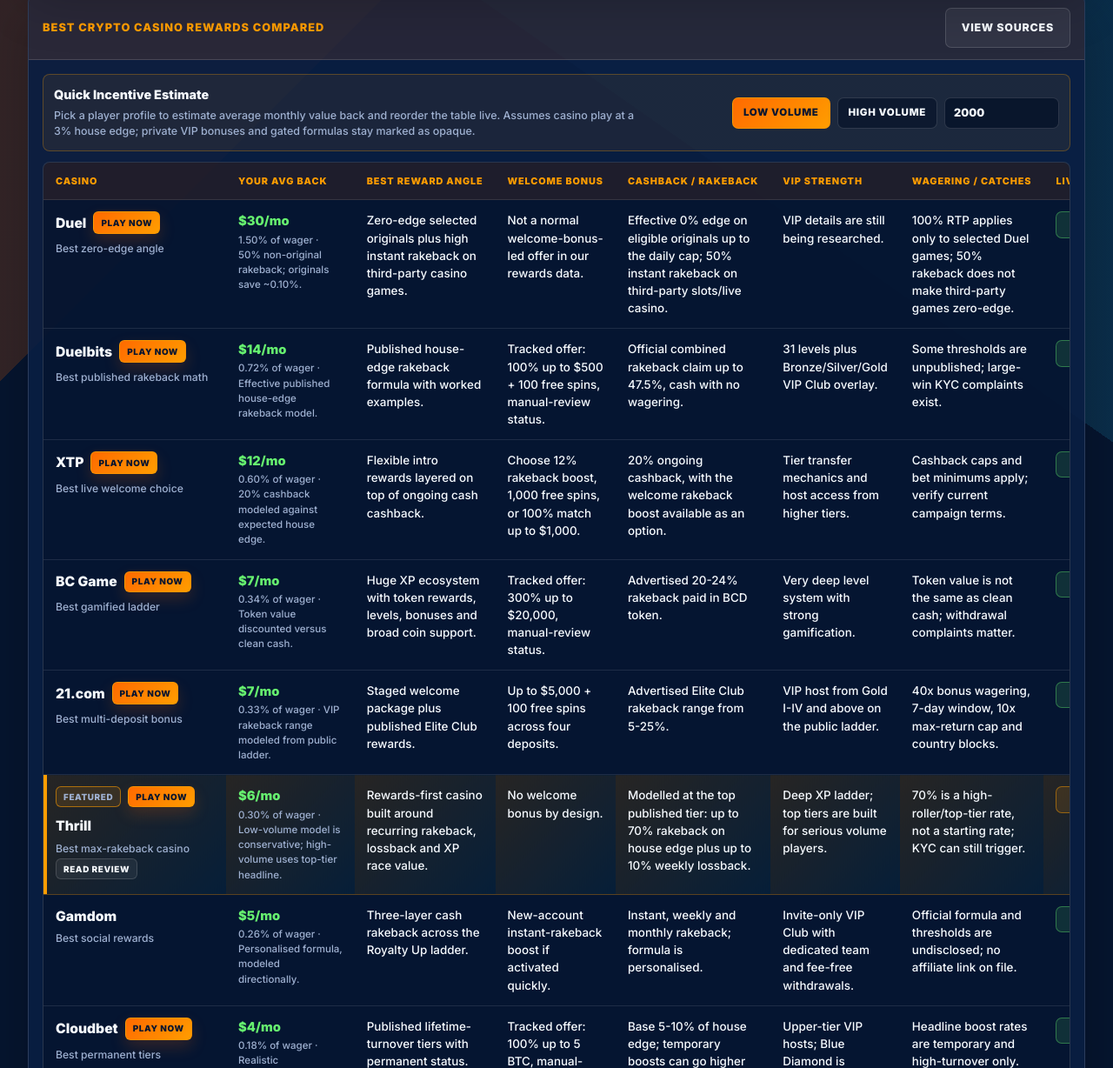
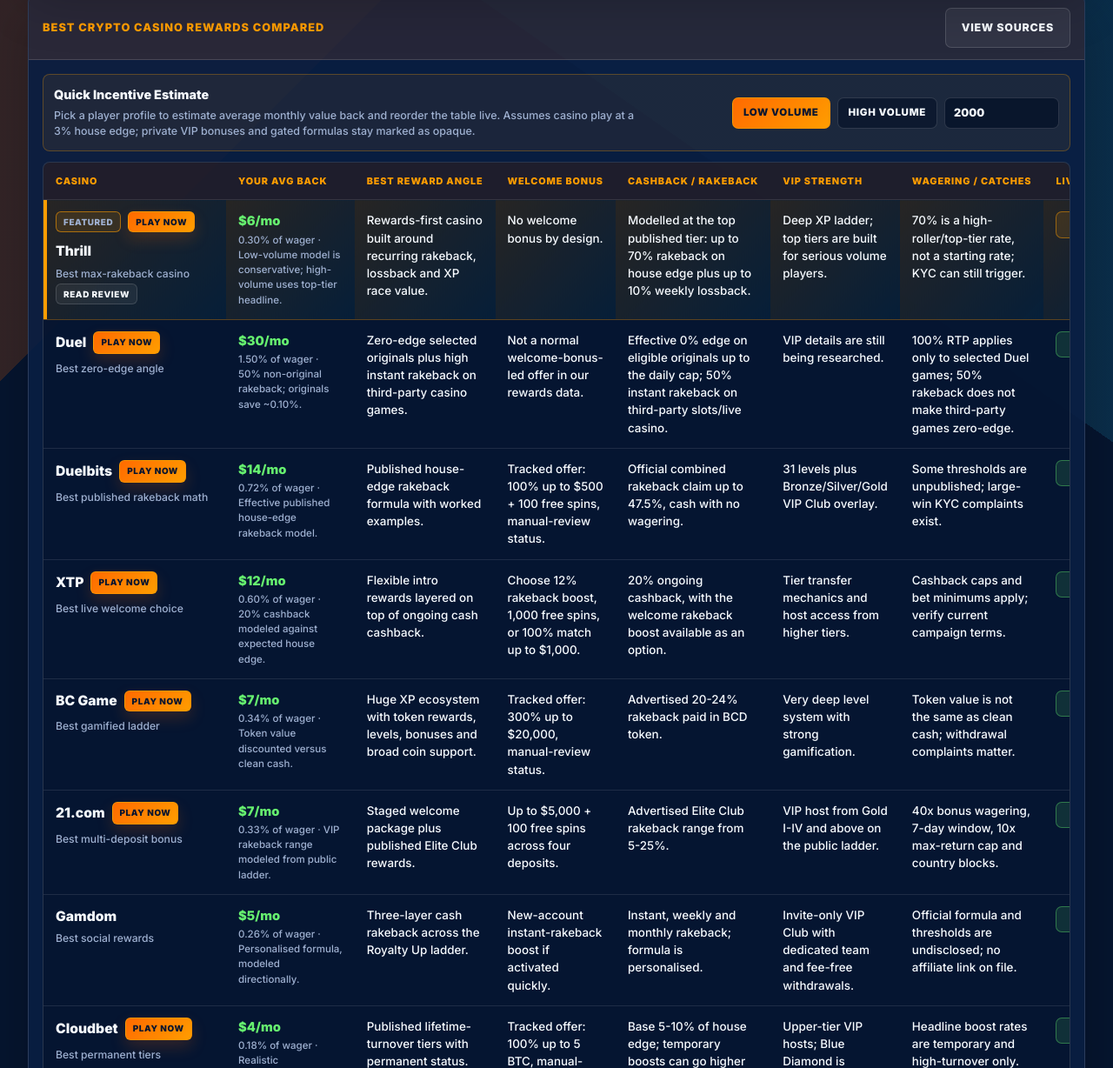
Before and after one commit to brandonkz/crypto-casino-sorted, a website: page index.html in a window 1280 px wide. Shown: the part 671-1899 px from the top of the page at 87% size. Drawn offline with Linux system fonts and the light colour scheme.

Commit message:
Keep featured Thrill row at top

```diff
--- a/index.html
+++ b/index.html
@@ -1397,15 +1397,21 @@
           cell.classList.add('is-opaque');
           cell.innerHTML = '<strong>Still researching</strong><span>' + note + '</span>';
           if (rank) rank.textContent = 'N/A';
-          tableBody.appendChild(row);
           return;
         }
 
         cell.classList.remove('is-opaque');
         cell.innerHTML = '<strong>' + formatMoney(estimatedValue) + '/mo</strong><span>' + formatRate(rate) + ' of wager · ' + note + '</span>';
         if (rank) rank.textContent = '#' + organicRank++;
-        tableBody.appendChild(row);
       });
+
+      rankedRows
+        .filter(({ row }) => row.dataset.featuredPlacement === 'true')
+        .forEach(({ row }) => tableBody.appendChild(row));
+
+      rankedRows
+        .filter(({ row }) => row.dataset.featuredPlacement !== 'true')
+        .forEach(({ row }) => tableBody.appendChild(row));
     }
 
     profileButtons.forEach((button) => {
```
